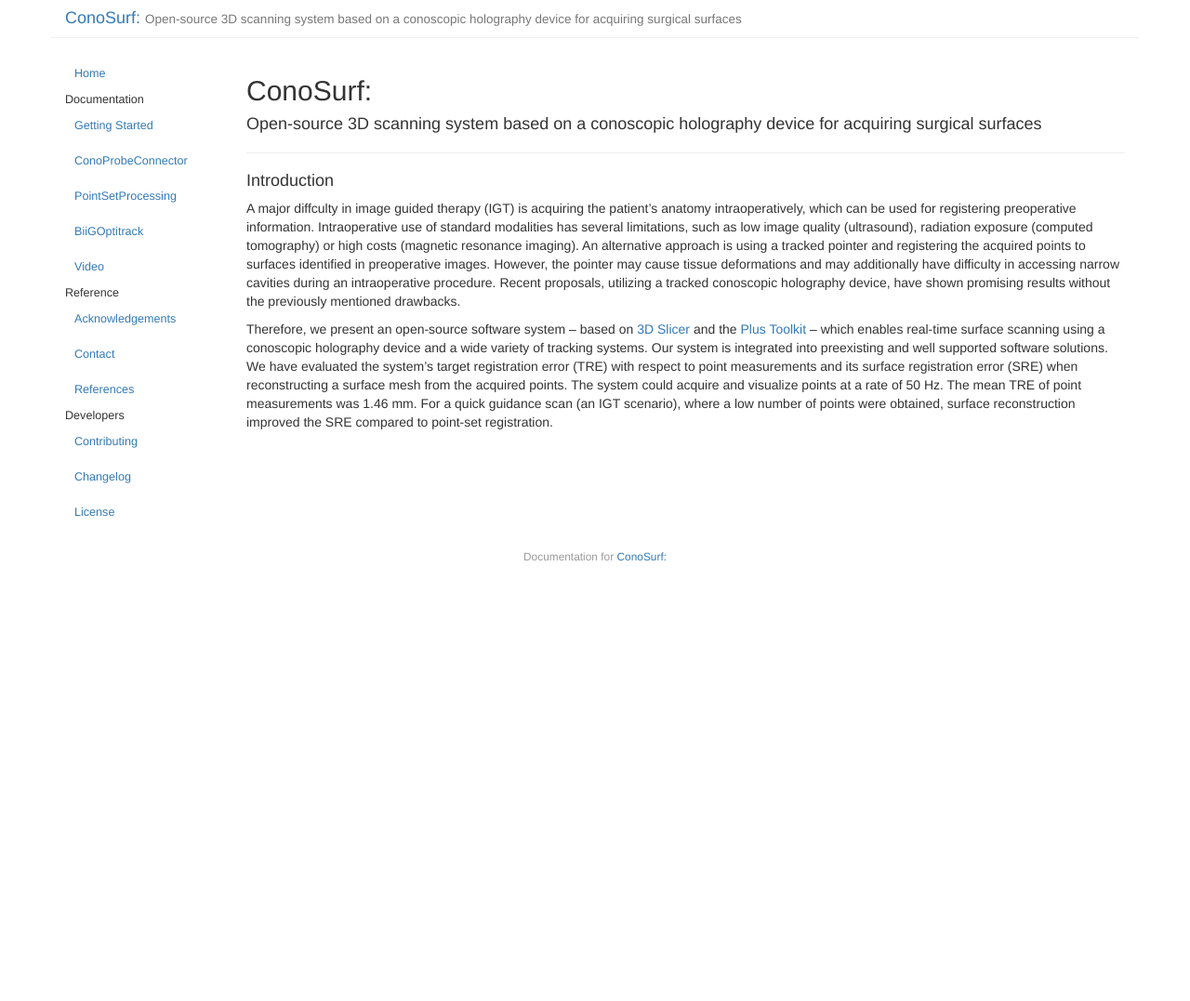
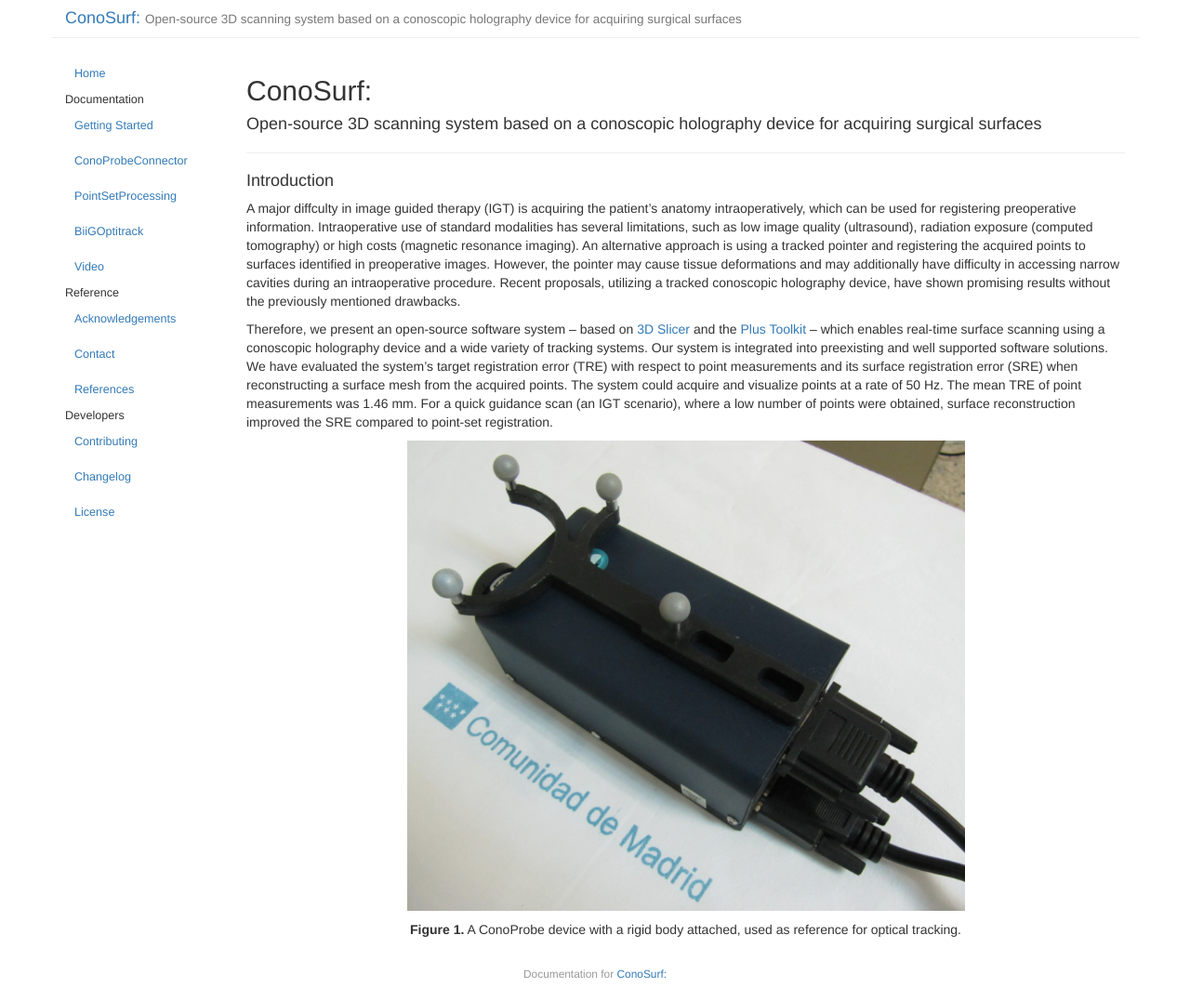
Before and after one commit to HGGM-LIM/ConoSurf, a Jekyll site: the page built from index.md, in a window 1280 px wide. Shown: the whole page at 93% size. Built offline with Jekyll 4.4.1, drawn with Linux system fonts in a browser that asks for light colours; Markdown is read by kramdown in place of the engine named in the settings; before the commit the page ends 900 px from its top, so only the background shows below that.

Commit message:
Added an image to the front page.

```diff
--- a/index.md
+++ b/index.md
@@ -10,3 +10,10 @@ title: "Jekyll Docs Template"
 A major diffculty in image guided therapy (IGT) is acquiring the patient's anatomy intraoperatively, which can be used for registering preoperative information. Intraoperative use of standard modalities has several limitations, such as low image quality (ultrasound), radiation exposure (computed tomography) or high costs (magnetic resonance imaging). An alternative approach is using a tracked pointer and registering the acquired points to surfaces identified in preoperative images. However, the pointer may cause tissue deformations and may additionally have difficulty in accessing narrow cavities during an intraoperative procedure. Recent proposals, utilizing a tracked conoscopic holography device, have shown promising results without the previously mentioned drawbacks.
 
 Therefore, we present an open-source software system -- based on [3D Slicer](https://www.slicer.org/) and the [Plus Toolkit](https://www.assembla.com/spaces/plus/wiki) -- which enables real-time surface scanning using a conoscopic holography device and a wide variety of tracking systems. Our system is integrated into preexisting and well supported software solutions. We have evaluated the system's target registration error (TRE) with respect to point measurements and its surface registration error (SRE) when reconstructing a surface mesh from the acquired points. The system could acquire and visualize points at a rate of 50 Hz. The mean TRE of point measurements was 1.46 mm. For a quick guidance scan (an IGT scenario), where a low number of points were obtained, surface reconstruction improved the SRE compared to point-set registration.
+
+<p align="center">
+<img src="https://raw.githubusercontent.com/HGGM-LIM/ConoSurf/gh-pages/images/Fig2a.PNG" alt="Fig2a" align="middle" style="width: 600px;"/>
+</p>
+<p align="center">
+<b>Figure 1.</b> A ConoProbe device with a rigid body attached, used as reference for optical tracking.
+</p>
```
Also changed, not shown: _posts/2016-01-06-conoprobeconnector.md (+1 -1 lines), _posts/2016-01-06-slicerpointsetprocessing.md (+2 -2 lines), images/Fig2a.PNG (added).
